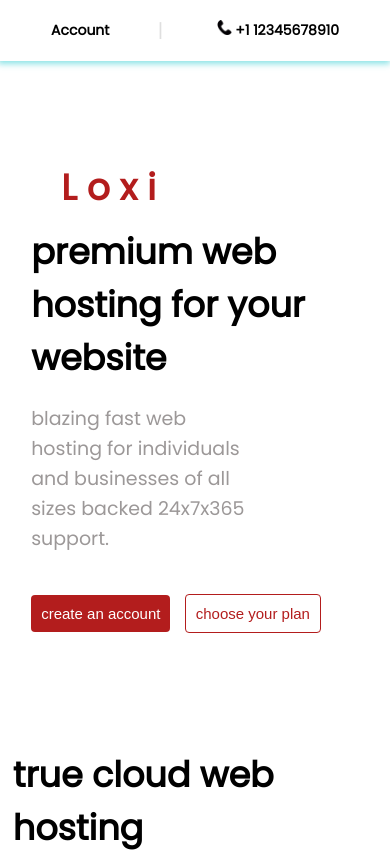
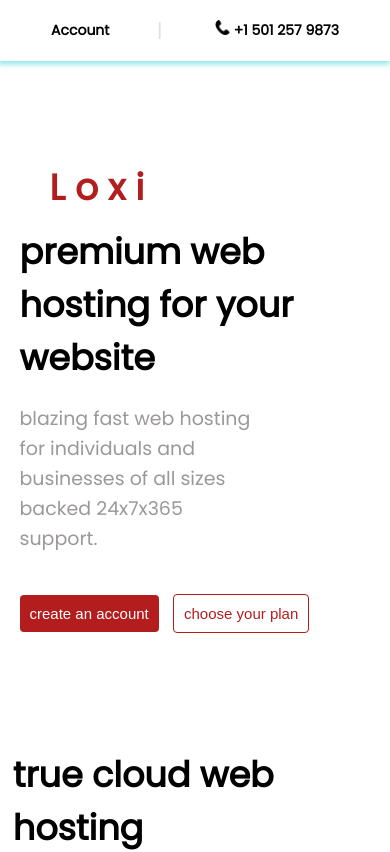
Before and after one commit to red-xbm/Loxi, a plain HTML site: page index.html in a window 390 px wide. Shown: the top 852 px of the page. Drawn offline with Linux system fonts and the light colour scheme.

Commit message:
Add files via upload

```diff
--- a/fmy.css
+++ b/fmy.css
@@ -747,7 +747,7 @@ input:checked + .slider:before {
         width: 100%;
         display: flex;
         flex-direction: column;
-        padding: 90px 8%;
+        padding: 90px 5%;
     }
     .face-one-content .content1 {
         width: 100%;
--- a/index.html
+++ b/index.html
@@ -25,7 +25,7 @@
         <div class="tx3">
             <h3 class="l6">account</h3>
             <h3 class="kl">|</h3>
-            <h3 class="l7"><img src="phone.png" class="pic1" alt=""> +1 12345678910</h3>
+            <h3 class="l7"><img src="phone.png" class="pic1" alt=""> +1 501 257 9873</h3>
         </div>
     </div>
 
```
